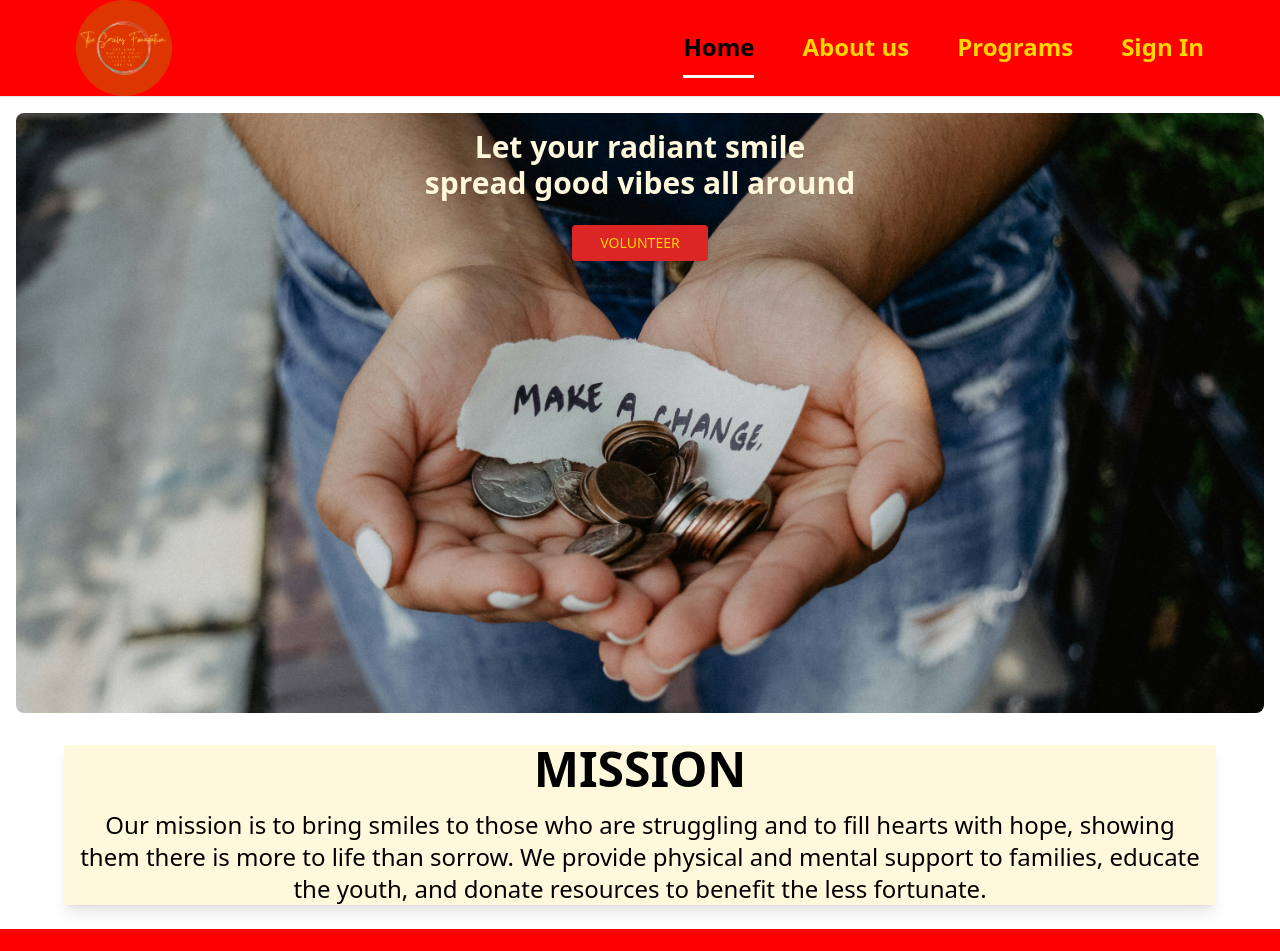
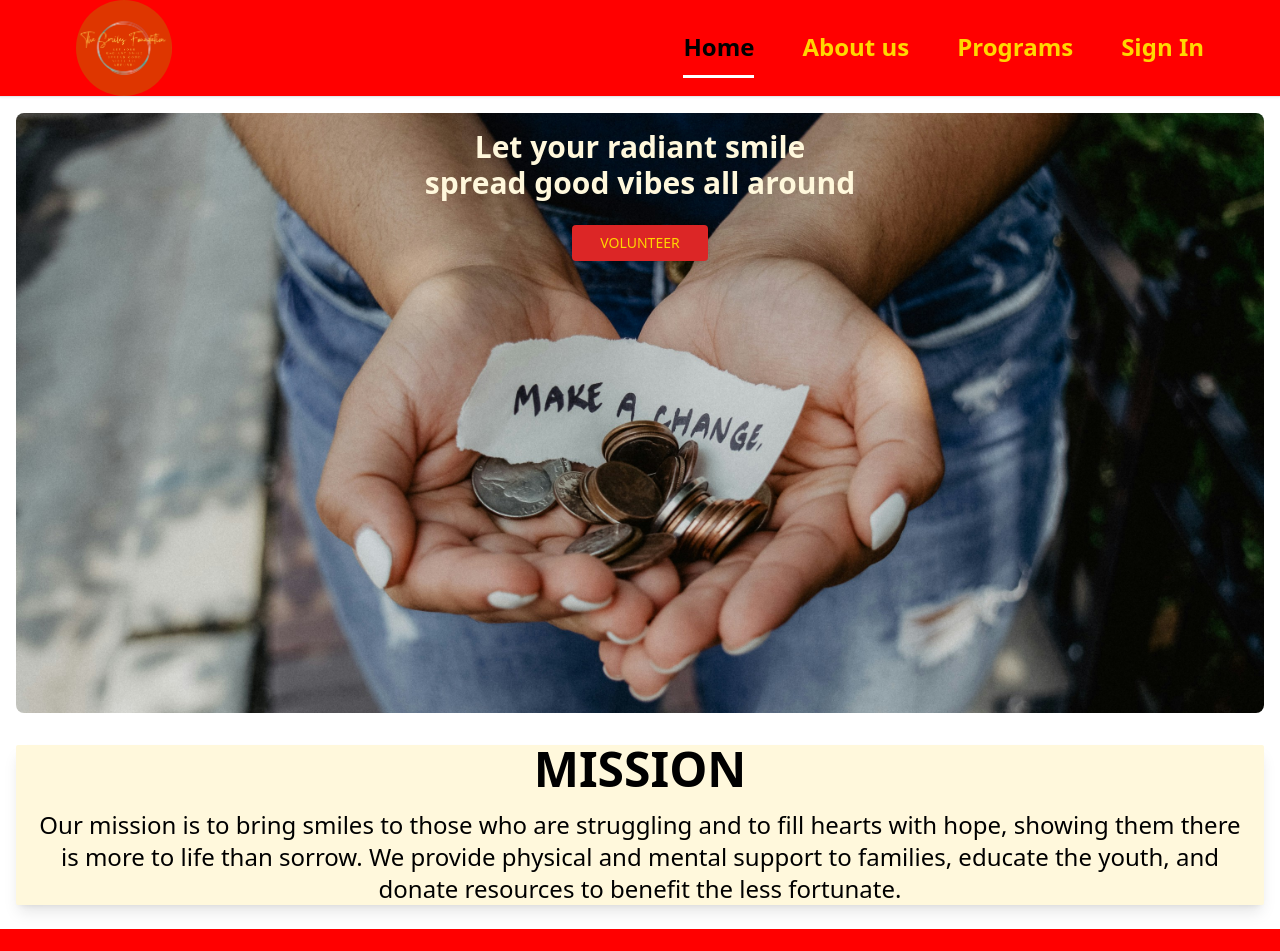
Before and after one commit to 1-ken/The-Smile-foudation, a React (Create React App) app: page / in a window 1280 px wide. Shown: the top 951 px of the page. Built offline with nearby package versions, Linux system fonts and the light colour scheme; no server answers.

Commit message:
adjusted the div in with mission to fill the screen.

```diff
--- a/src/pages/Home.jsx
+++ b/src/pages/Home.jsx
@@ -21,7 +21,7 @@ export default function Home() {
 
         </div>
       </div>
-      <div className="max-w-6xl mx-auto mt-8 px-4 bg-[#FFF8DC] shadow-lg rounded-sm">
+      <div className=" max-w-screen mx-auto mt-8 px-4 bg-[#FFF8DC] shadow-lg rounded-sm">
         <h1 className="text-2xl md:text-3xl lg:text-4xl xl:text-5xl text-[#000000] font-bold text-center">MISSION</h1>
         <p className="mt-4 text-base md:text-lg lg:text-xl xl:text-2xl text-black-700 text-center">
           Our mission is to bring smiles to those who are struggling and to fill
```
